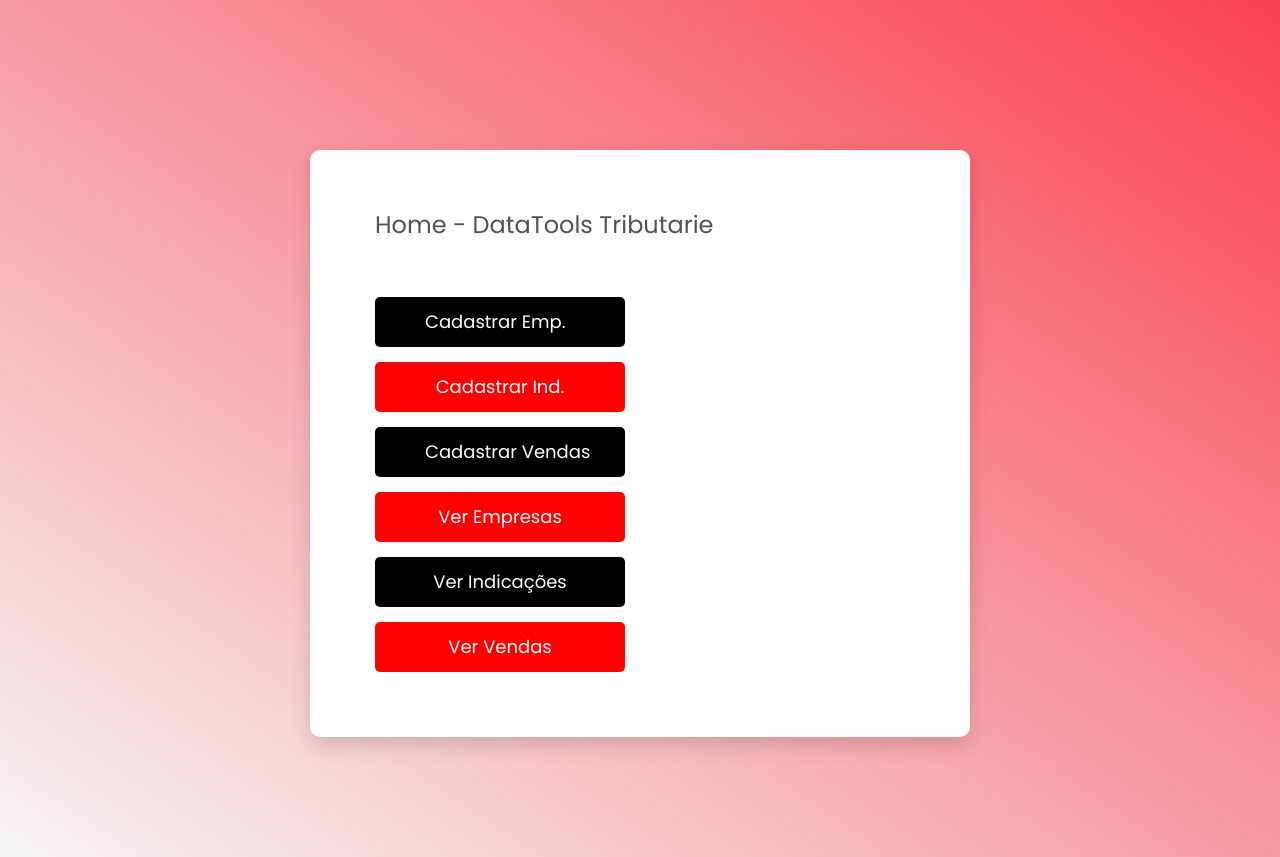
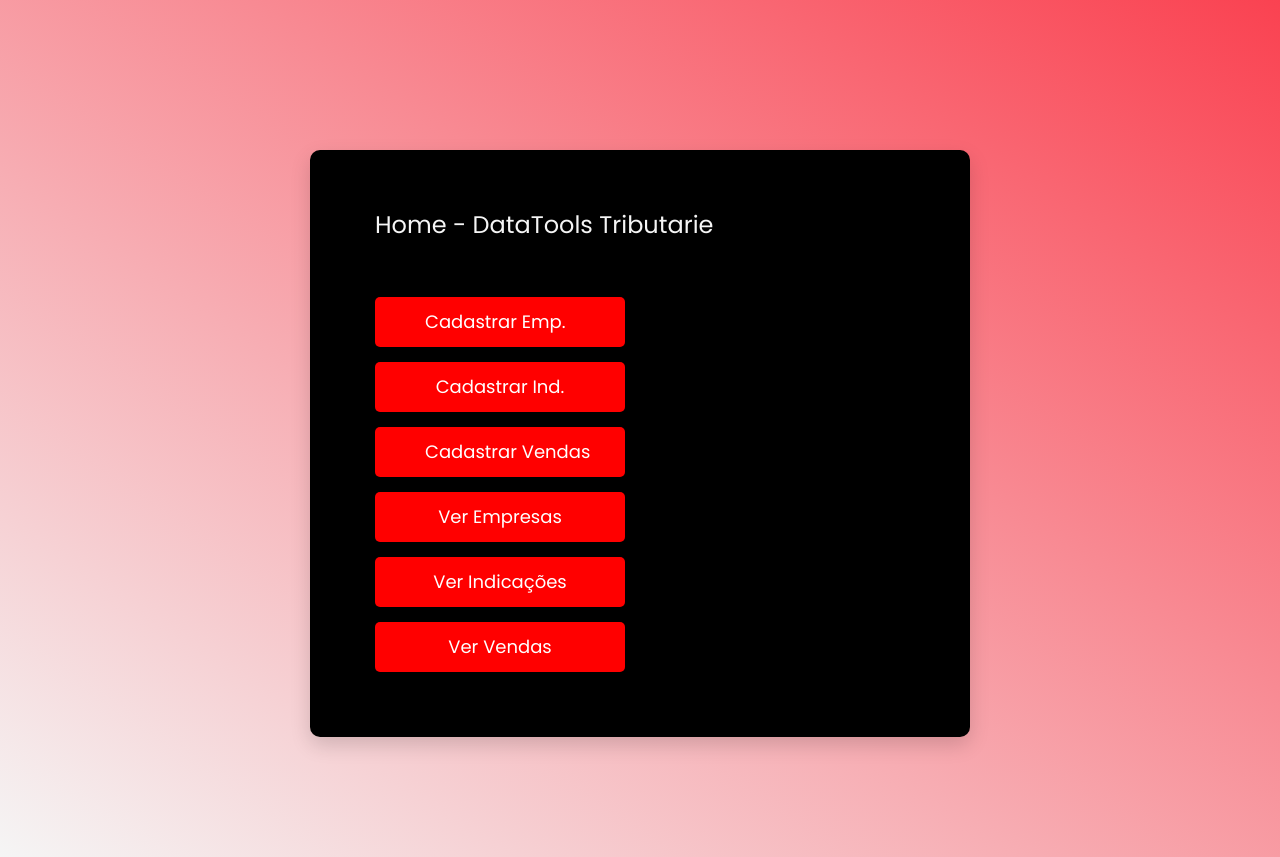
Before and after one commit to gabrielchayb/DataTools, a Flask app: page /home in a window 1280 px wide. Run offline with Flask 2, Linux system fonts and the light colour scheme.

Commit message:
adding some design changes

```diff
--- a/static/css/main.css
+++ b/static/css/main.css
@@ -687,7 +687,7 @@ input {
 
 .title {
     font-size: 24px;
-    color: #525252;
+    color: #f5f5f5;
     font-weight: 400;
     margin-bottom: 40px;
 }
@@ -705,7 +705,7 @@ input {
 }
 
 .card-4 {
-    background: #fff;
+    background: black;
     -webkit-border-radius: 10px;
     -moz-border-radius: 10px;
     border-radius: 10px;
--- a/templates/home.html
+++ b/templates/home.html
@@ -35,19 +35,19 @@
                     <div class="row row-space">
                         <div class="col-2">
                         <div class="p-t-15">
-                            <input class="btn btn--radius-2 btn--black" onclick="location.href='/cadastroempresas';" value="Cadastrar Emp.">
+                            <input class="btn btn--radius-2 btn--red" onclick="location.href='/cadastroempresas';" value="Cadastrar Emp.">
                         </div>
                         <div class="p-t-15">
                             <input class="btn btn--radius-2 btn--red" type="button" onclick="location.href='/cadastroindicacoes';" value="Cadastrar Ind." />
                         </div>
                         <div class="p-t-15">
-                            <input class="btn btn--radius-2 btn--black" type="button" onclick="location.href='/cadastrovendas';" value="Cadastrar Vendas" />
+                            <input class="btn btn--radius-2 btn--red" type="button" onclick="location.href='/cadastrovendas';" value="Cadastrar Vendas" />
                         </div>
                         <div class="p-t-15">
                             <input class="btn btn--radius-2 btn--red" type="button" onclick="location.href='/verempresas';" value="Ver Empresas" />
                         </div>
                         <div class="p-t-15">
-                            <input class="btn btn--radius-2 btn--black" type="button" onclick="location.href='/verindicacoes';" value="Ver Indicações" />
+                            <input class="btn btn--radius-2 btn--red" type="button" onclick="location.href='/verindicacoes';" value="Ver Indicações" />
                         </div>
                         <div class="p-t-15">
                             <input class="btn btn--radius-2 btn--red" type="button" onclick="location.href='/vervendas';" value="Ver Vendas" />
```
Also changed, not shown: other parts of static/css/main.css (+2 -2 lines).
